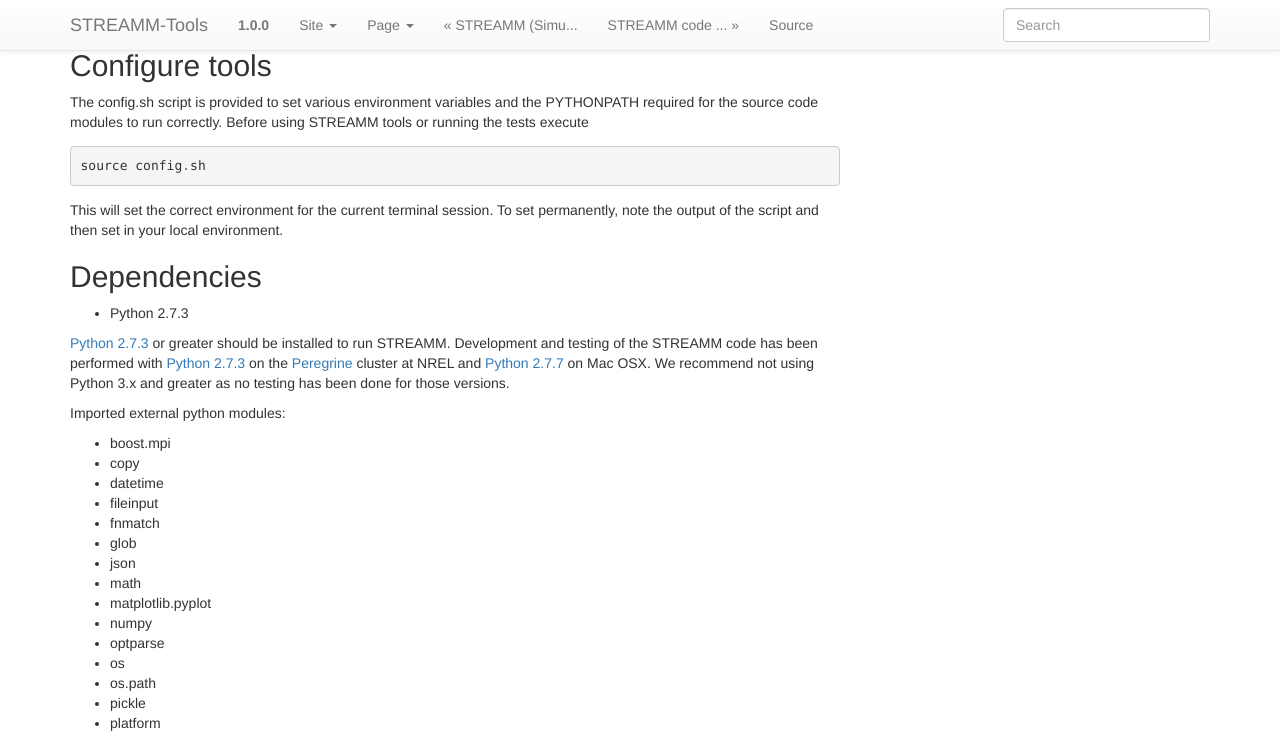
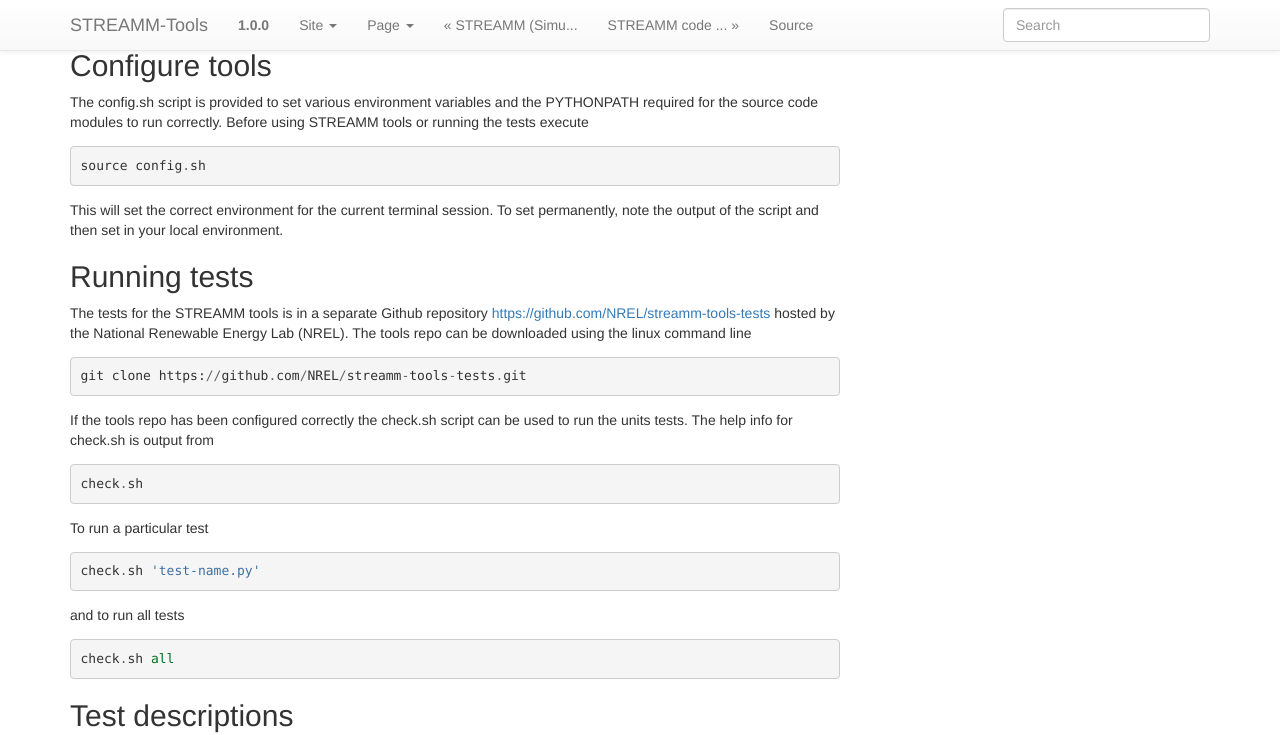
Before and after one commit to NREL/streamm-tools, a Sphinx documentation site: the page built from doc/source/getting_started.rst, in a window 1280 px wide and 1400 px high, scrolled down 779 px. Shown: the top 735 px of the window. Built offline with Sphinx 7.4.7, drawn with Linux system fonts in a browser that asks for light colours; pages that are not in the unit, such as notebooks, are missing from menus; some of the changed text lies outside the part shown.

Commit message:
remove note about Peregrine cluster at NREL dependencies as I am do not think this is still valid

```diff
--- a/doc/source/getting_started.rst
+++ b/doc/source/getting_started.rst
@@ -56,47 +56,6 @@
 This will set the correct environment for the current terminal
 session. To set permanently, note the output of the script and then
 set in your local environment.
-
-
-Dependencies
-============================
-
-- Python 2.7.3
-
-`Python 2.7.3 <https://www.python.org/download/releases/2.7.3/>`_ or greater should be installed to run STREAMM. Development and testing of the STREAMM code has been performed with
-`Python 2.7.3 <https://www.python.org/download/releases/2.7.3/>`_ on
-the `Peregrine <http://hpc.nrel.gov/users/systems/peregrine>`_ cluster
-at NREL and `Python 2.7.7 <https://www.python.org/download/releases/2.7.7/>`_ on Mac OSX. We recommend not using Python 3.x and greater as no
-testing has been done for those versions.
-
-Imported external python modules:
-
-- boost.mpi
-- copy
-- datetime
-- fileinput
-- fnmatch
-- glob
-- json
-- math
-- matplotlib.pyplot
-- numpy
-- optparse
-- os
-- os.path
-- pickle
-- platform
-- random
-- re
-- shlex
-- shutil
-- socket
-- string
-- subprocess
-- sys
-- time
-- traceback
-
 
 
 Running tests
```
